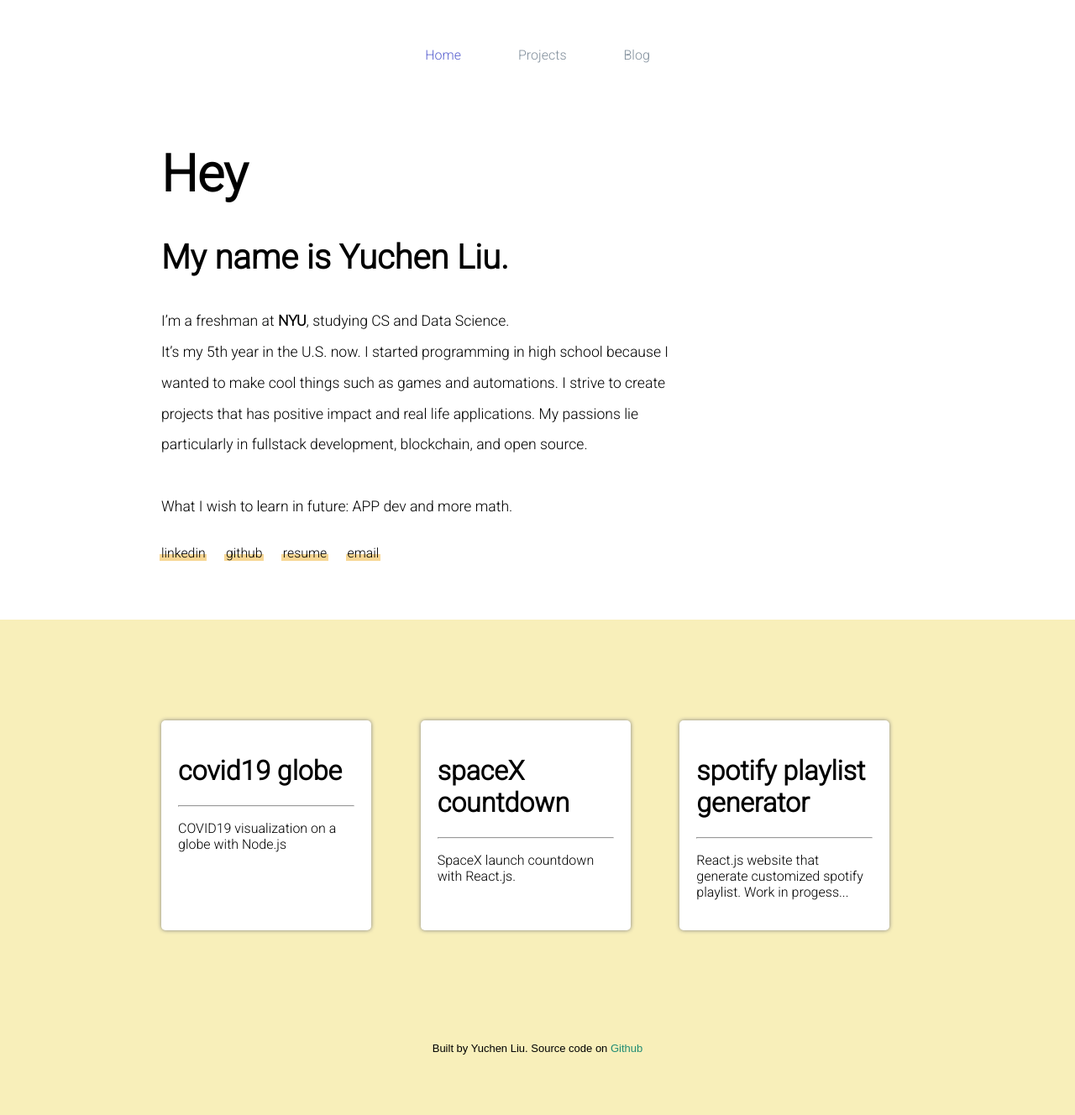
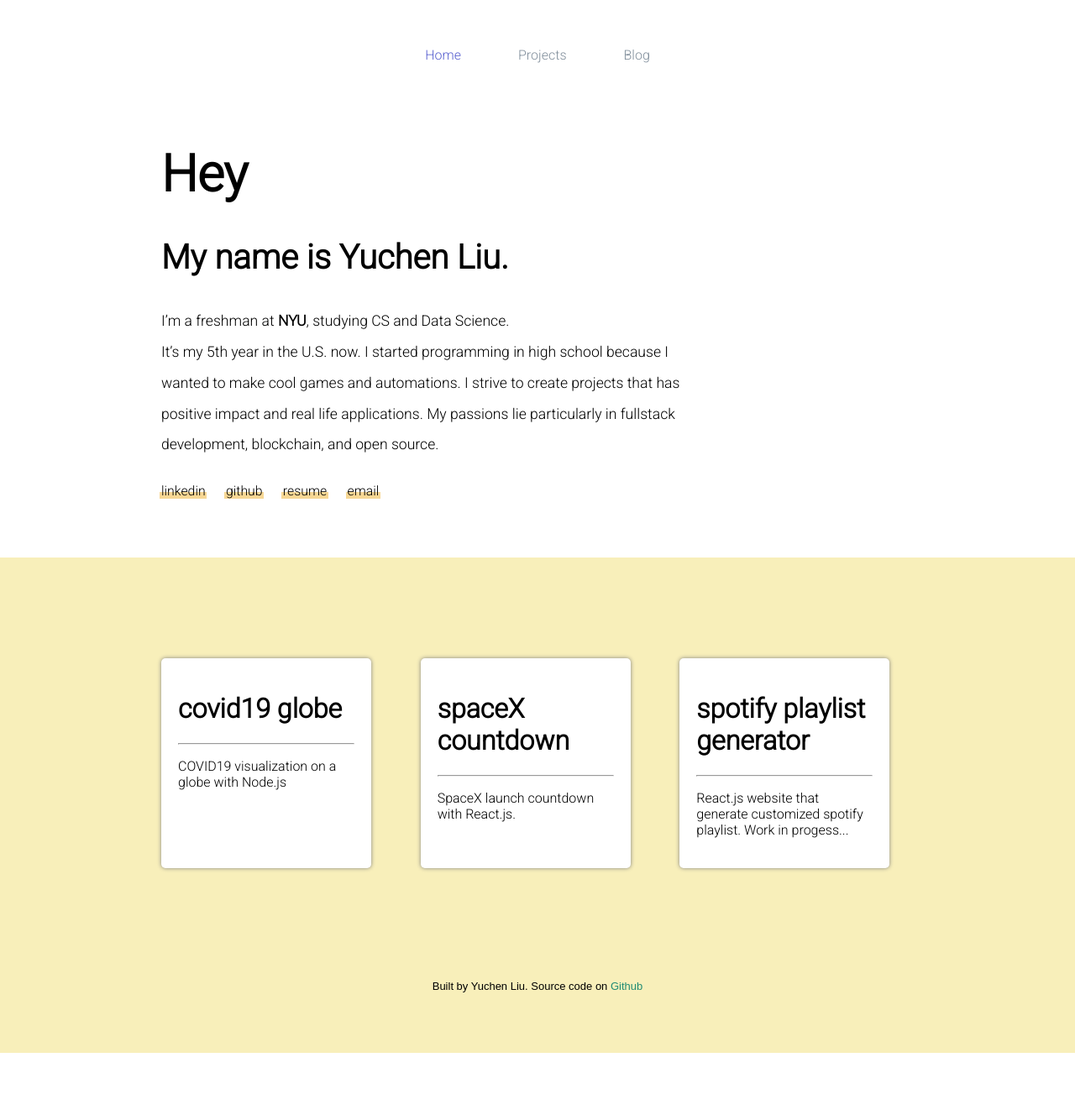
Before and after one commit to yuchenliu15/yuchenliu15.github.io, a Jekyll site: the page built from index.md, in a window 1280 px wide. Shown: the whole page at 84% size. Built offline with Jekyll 4.4.1, drawn with Linux system fonts in a browser that asks for light colours; after the commit the page ends 1254 px from its top, so only the background shows below that.

Commit message:
edit intro

```diff
--- a/index.md
+++ b/index.md
@@ -3,12 +3,10 @@ layout: intro
 title: Yuchen Liu
 ---
 
-
 I'm a freshman at <b>NYU</b>, studying CS and Data Science.
 <br/>
 It's my 5th year in the U.S. now. I started programming in high school because
-I wanted to make cool things such as games and automations.
+I wanted to make cool games and automations.
 I strive to create projects that has positive impact and real life applications.
 My passions lie particularly in fullstack development, blockchain, and open source.
-<br/><br/>
-What I wish to learn in future: APP dev and more math.
+<br/>
```
